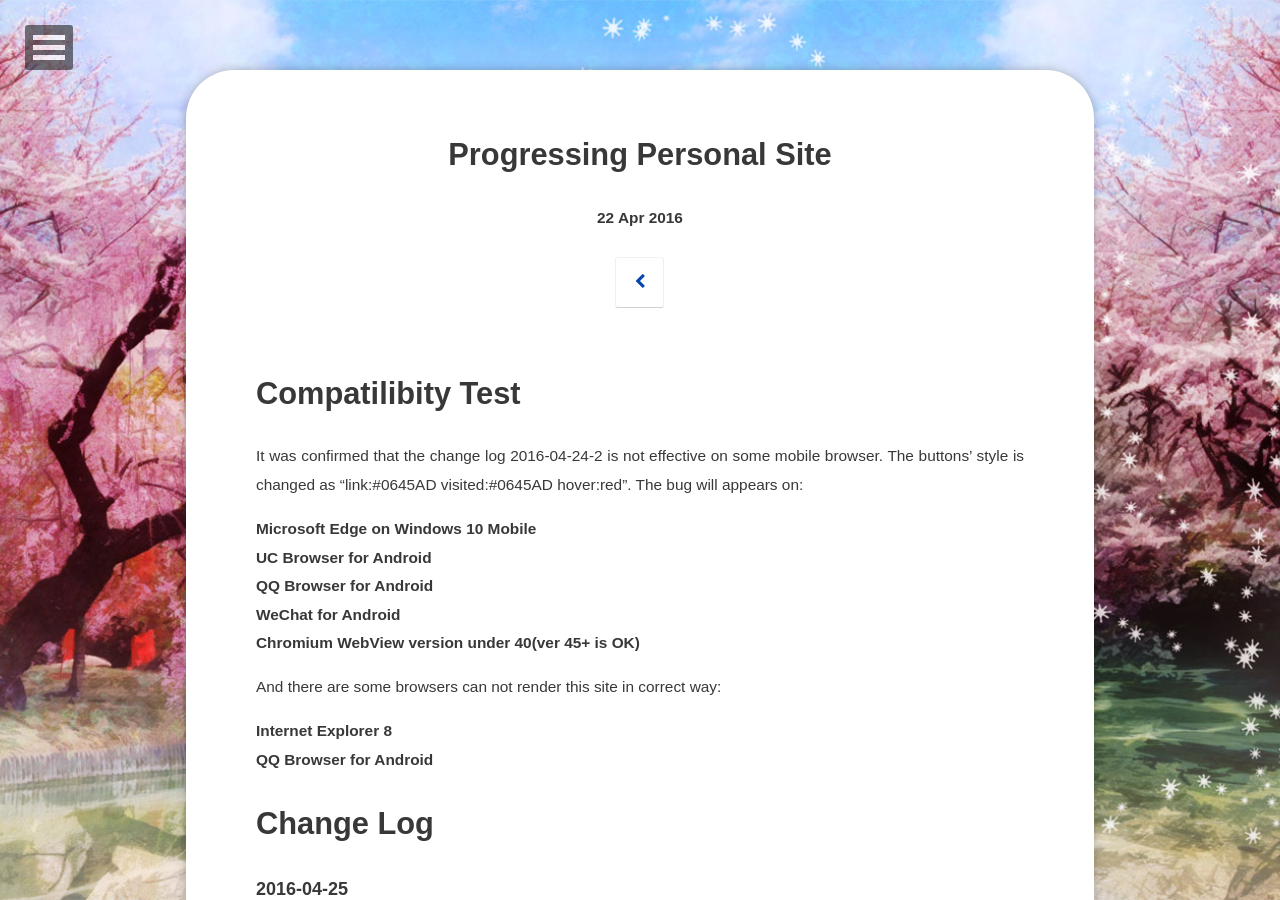
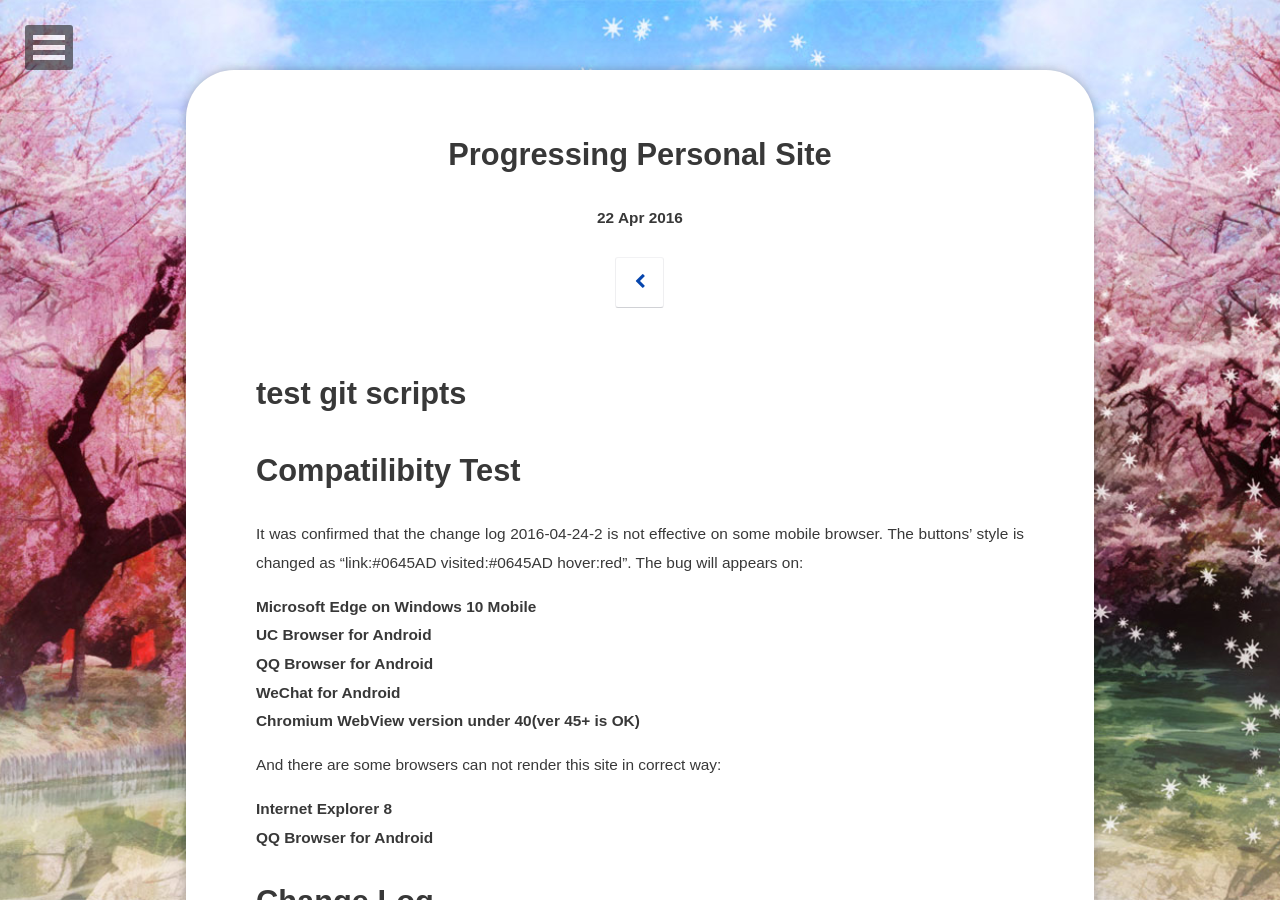
Before and after one commit to Clynie/hanyihong0324.github.io, a Jekyll site: the page built from _posts/2016-04-23-Progressing_Personal_Site.md, in a window 1280 px wide and 900 px high. Built offline with Jekyll 4.4.1, drawn with Linux system fonts in a browser that asks for light colours; some web fonts are replaced.

Commit message:
test git-auto-push.sh

```diff
--- a/_posts/2016-04-23-Progressing_Personal_Site.md
+++ b/_posts/2016-04-23-Progressing_Personal_Site.md
@@ -5,6 +5,8 @@ date:   2016-04-22
 excerpt: "Record the developing process of this site"
 project: true
 ---
+
+# test git scripts
 
 # Compatilibity Test
 
```
Also changed, not shown: 1 other file.
